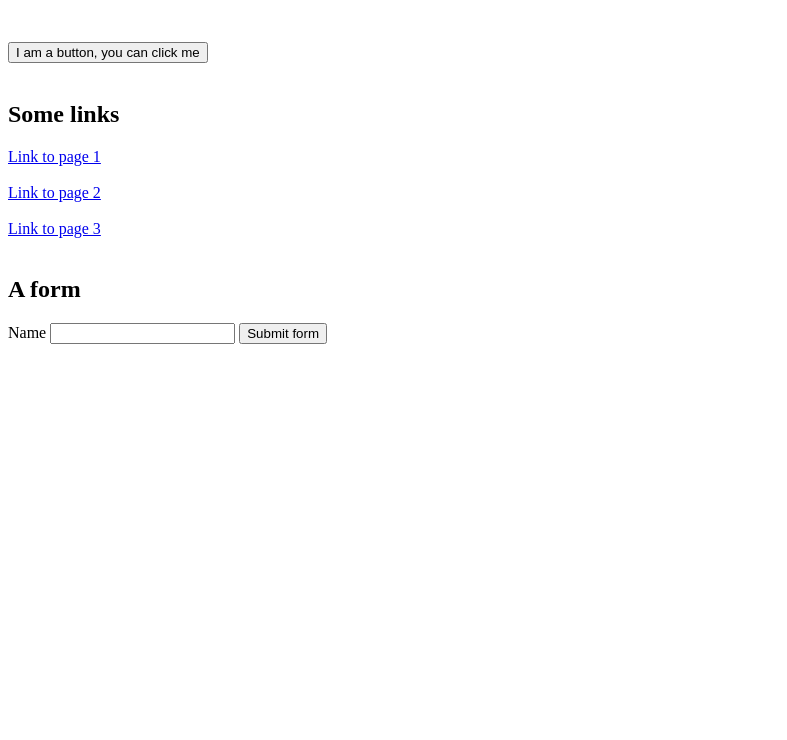
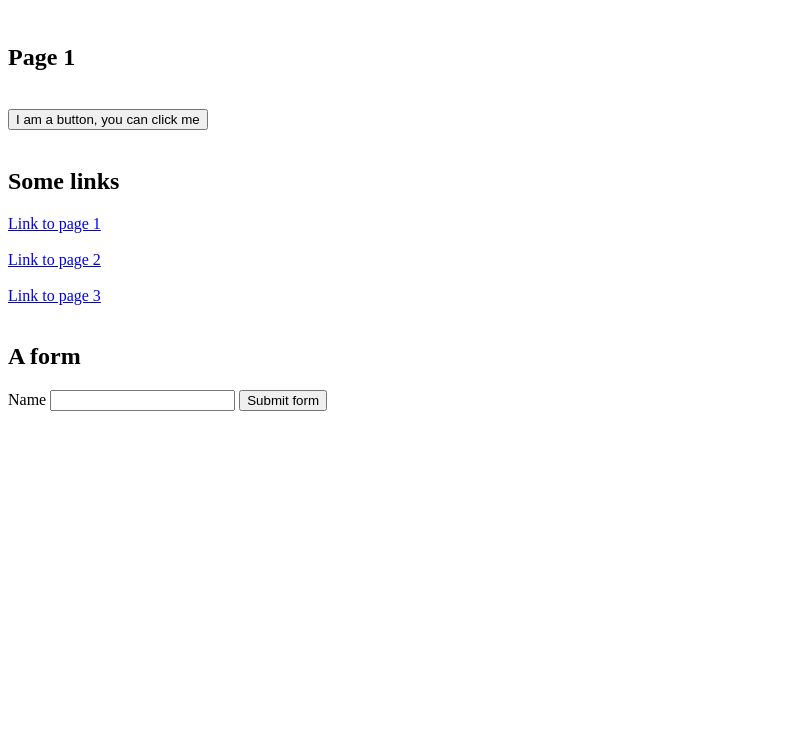
Before and after one commit to tim-harrison-tbox/afc1, a plain HTML site: page page-1.html in a window 1280 px wide. Shown: the part 60-800 px from the top of the page, without its empty margins (0-787 px from the left). Drawn offline with Linux system fonts and the light colour scheme.

Commit message:
Update page-1.html

```diff
--- a/page-1.html
+++ b/page-1.html
@@ -22,6 +22,7 @@ height="0" width="0" style="display:none;visibility:hidden"></iframe></noscript>
 
     <h1>Hello Samantha, welcome to your GTM training site!</h1>
     <br>
+   <h2>Page 1</h2>
     <br>
 
     <button class="button">I am a button, you can click me</button>
```
